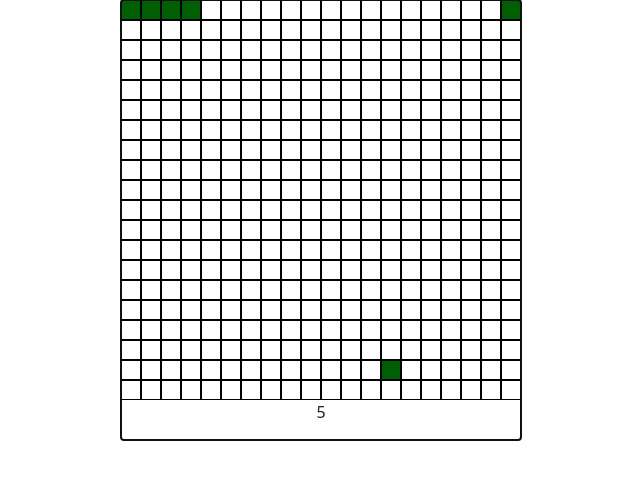
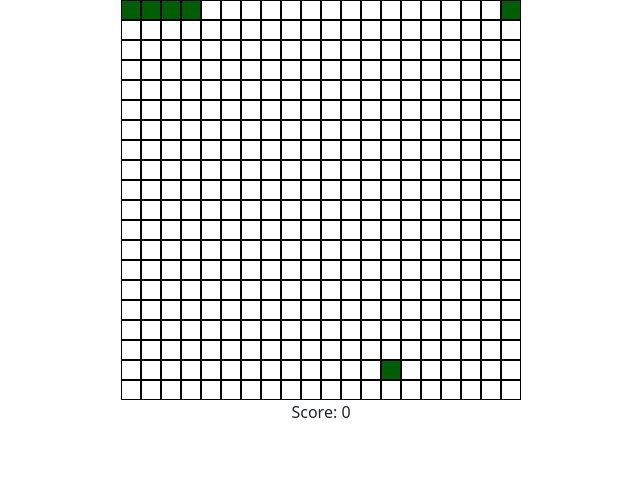
Before and after one commit to jsjf93/snake, a React (Create React App) app: page / in a window 1280 px wide. Shown: the top 480 px of the page, without its empty margins (319-959 px from the left). Built offline with nearby package versions, Linux system fonts and the light colour scheme.

Commit message:
Use global key event handler, display correct score

```diff
--- a/src/components/Organisms/Grid/Grid.tsx
+++ b/src/components/Organisms/Grid/Grid.tsx
@@ -1,4 +1,4 @@
-import React, { useEffect, useReducer, useRef } from 'react';
+import { useCallback, useEffect, useReducer } from 'react';
 import styled from 'styled-components';
 import { Direction, Keys } from '../../../constants';
 import { generateGrid, move, setTarget } from '../../../helpers/gridHelpers';
@@ -78,11 +78,11 @@ function reducer(state: State, action: Action): State {
     }
     case 'eat': {
       const coordinates = state.coordinates.concat(state.previousTailCoordinate);
-      const data = setTarget(state.grid, coordinates);
+
       return {
         ...state,
         coordinates,
-        ...data,
+        ...setTarget(state.grid, coordinates),
       };
     }
     case 'end': {
@@ -97,21 +97,8 @@ function reducer(state: State, action: Action): State {
 function Grid(props: Props) {
   const [state, dispatch] = useReducer(reducer, initialState);
 
-  const ref = useRef<HTMLDivElement>(null);
-
-  useEffect(() => {
-    dispatch({ type: 'load', payload: props });
-    ref?.current?.focus();
-  }, [props]);
-
-  useEffect(() => {
-    if (!state.hasEnded) {
-      const intervalId = setInterval(() => dispatch({ type: 'move' }), 100);
-      return () => clearInterval(intervalId);
-    }
-  }, [state.hasEnded]);
-
-  const handleKeyPress = (event: React.KeyboardEvent) => {
+  const handleKeyPress = useCallback(
+    (event: KeyboardEvent) => {
       if (event.key === Keys.up && state.direction !== 'down' && state.direction !== Direction.up) {
         dispatch({ type: Direction.up });
       } else if (
@@ -133,7 +120,25 @@ function Grid(props: Props) {
       ) {
         dispatch({ type: Direction.right });
       }
-  };
+    },
+    [state.direction],
+  );
+
+  useEffect(() => {
+    window.addEventListener('keydown', handleKeyPress);
+    return () => window.removeEventListener('keydown', handleKeyPress);
+  }, [handleKeyPress]);
+
+  useEffect(() => {
+    dispatch({ type: 'load', payload: props });
+  }, [props]);
+
+  useEffect(() => {
+    if (!state.hasEnded) {
+      const intervalId = setInterval(() => dispatch({ type: 'move' }), 100);
+      return () => clearInterval(intervalId);
+    }
+  }, [state.hasEnded]);
 
   const head = state.coordinates[0];
   const tail = state.coordinates.slice(1);
@@ -149,11 +154,11 @@ function Grid(props: Props) {
   }
 
   return (
-    <Wrapper ref={ref} tabIndex={0} onKeyDown={handleKeyPress}>
+    <Wrapper>
       {state.grid.map((tiles, index) => (
         <TileRow key={index} tiles={tiles} />
       ))}
-      {<p>{state.coordinates.length}</p>}
+      {<p>Score: {state.coordinates.length - 5}</p>}
       {state.hasEnded && <p>Game over</p>}
     </Wrapper>
   );
```
Lines whose indentation alone changed are shown as unchanged.
